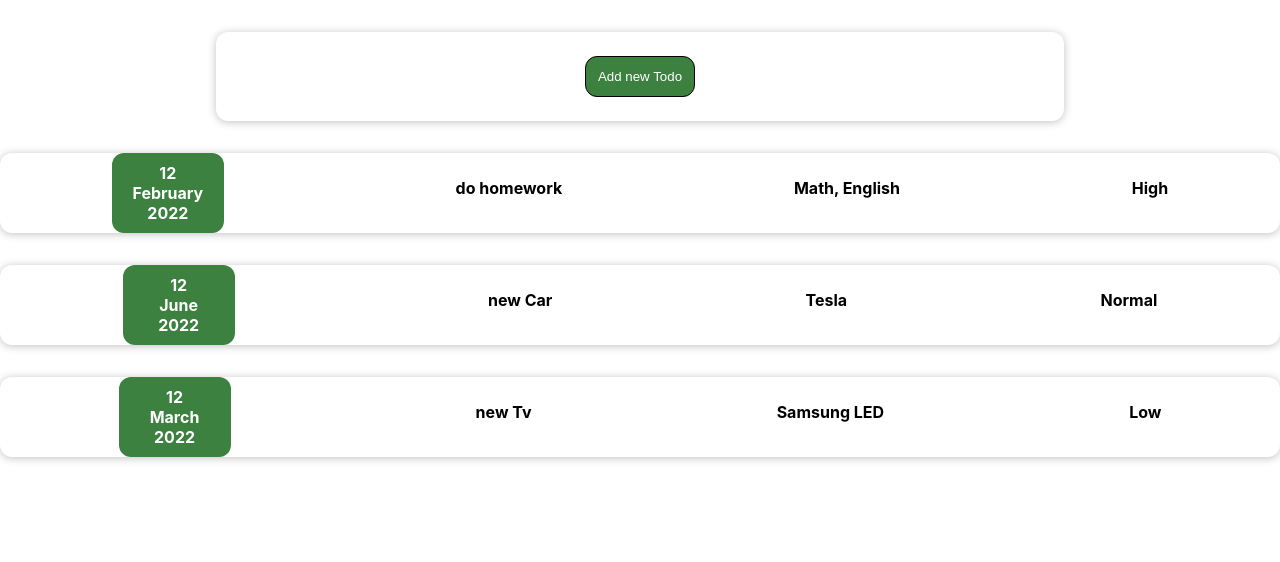
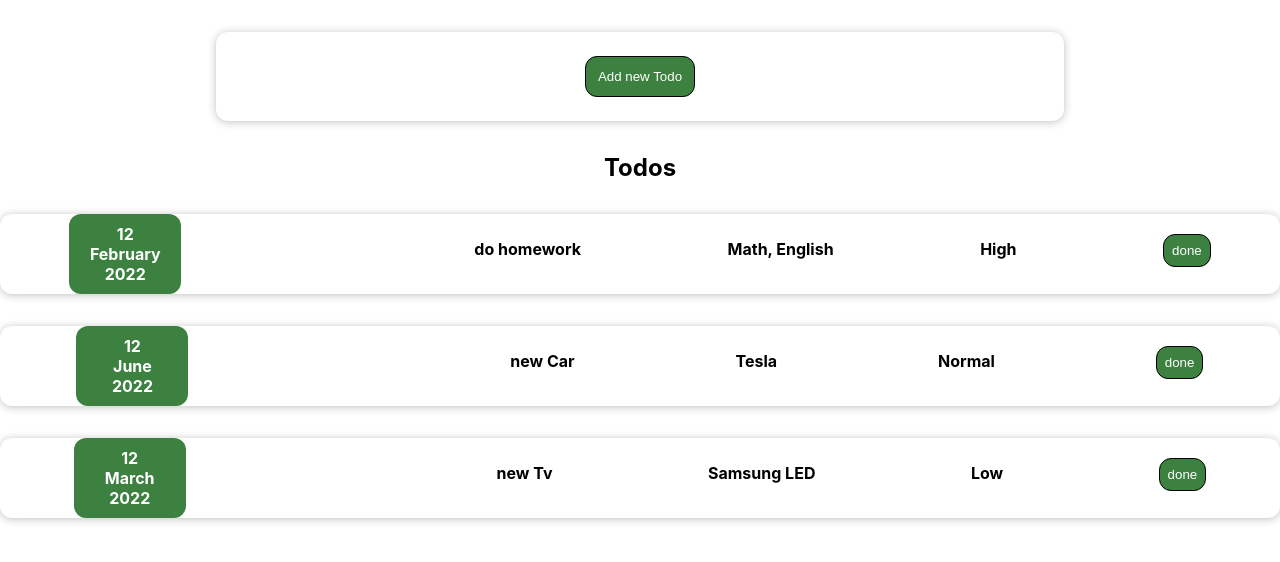
Before and after one commit to burak-h61/Projects, a React (Create React App) app: page / in a window 1280 px wide. Shown: the top 562 px of the page. Built offline with nearby package versions, Linux system fonts and the light colour scheme.

Commit message:
-added delete function - new button in the todos -adjusted styling -added new headline in app.js

```diff
--- a/src/App.css
+++ b/src/App.css
@@ -1,38 +1,3 @@
-.App {
+.todo__start{
   text-align: center;
 }
-
-.App-logo {
-  height: 40vmin;
-  pointer-events: none;
-}
-
-@media (prefers-reduced-motion: no-preference) {
-  .App-logo {
-    animation: App-logo-spin infinite 20s linear;
-  }
-}
-
-.App-header {
-  background-color: #282c34;
-  min-height: 100vh;
-  display: flex;
-  flex-direction: column;
-  align-items: center;
-  justify-content: center;
-  font-size: calc(10px + 2vmin);
-  color: white;
-}
-
-.App-link {
-  color: #61dafb;
-}
-
-@keyframes App-logo-spin {
-  from {
-    transform: rotate(0deg);
-  }
-  to {
-    transform: rotate(360deg);
-  }
-}
--- a/src/App.js
+++ b/src/App.js
@@ -1,42 +1,61 @@
 import { useState } from "react";
 import TodoList from "./components/Todo/TodoList";
 import NewTodo from "./components/newTodo/NewTodo";
+import "./App.css"
 
 function App() {
   const todoPriority = ["High", "Normal", "Low"];
-  const DUMMY_TODOS=[
+  const DUMMY_TODOS = [
     {
-      id:1,
-      title:"do homework",
-      description:"Math, English",
-      priority:todoPriority[0],
-      date: new Date(2022,1,12)
+      id: 1,
+      title: "do homework",
+      description: "Math, English",
+      priority: todoPriority[0],
+      date: new Date(2022, 1, 12),
     },
     {
-      id:2,
-      title:"new Car",
-      description:"Tesla",
-      priority:todoPriority[1],
-      date: new Date(2022,5,12)
+      id: 2,
+      title: "new Car",
+      description: "Tesla",
+      priority: todoPriority[1],
+      date: new Date(2022, 5, 12),
     },
     {
-      id:3,
-      title:"new Tv",
-      description:"Samsung LED",
-      priority:todoPriority[2],
-      date: new Date(2022,2,12)
+      id: 3,
+      title: "new Tv",
+      description: "Samsung LED",
+      priority: todoPriority[2],
+      date: new Date(2022, 2, 12),
     },
   ];
-  const[todos,setTodo] = useState(DUMMY_TODOS);
-  const addTodoHandler=(todo)=>{
-    setTodo(prevTodo=>{
-      return [todo,...prevTodo];
+  const [todos, setTodo] = useState(DUMMY_TODOS);
+  const onAddTodoHandler = (todo) => {
+    setTodo((prevTodo) => {
+      return [todo, ...prevTodo];
     });
   };
+  // id doesnt work --> need to research for now delete function work
+  const onRemoveTodoHandler = (selectedTodo) => {
+    console.log(selectedTodo.id);
+    setTodo((prevTodo) =>
+      prevTodo.filter((todo) => {
+        return (
+          todo.title !== selectedTodo.title ||
+          todo.description !== selectedTodo.description ||
+          todo.priority !== selectedTodo.priority ||
+          todo.date !== selectedTodo.date
+        );
+      })
+    );
+  };
+
   return (
     <div>
-      <NewTodo onAddTodo={addTodoHandler}/>
-      <TodoList items={todos} />
+      <NewTodo onAddTodo={onAddTodoHandler} />
+      <div className="todo__start">
+        <h2>Todos</h2>
+      </div>
+      <TodoList items={todos} onRemoveTodoHandler={onRemoveTodoHandler} />
     </div>
   );
 }
--- a/src/components/Todo/Todo.css
+++ b/src/components/Todo/Todo.css
@@ -1,3 +1,7 @@
+:root{
+    --m-top:25px;
+    --font:bold;
+}
 .todo__content{
     width: 100%;
     display: flex;
@@ -16,15 +20,27 @@
 }
 
 .todo__title{
-    margin-top: 25px;
-    font-weight: bold;
+    margin-top:var(--m-top);
+    font-weight: var(--font);
 }
 
 .todo__description{
-    margin-top: 25px;
-    font-weight: bold;
+    margin-top:var(--m-top);
+    font-weight: var(--font);
 }
 .todo__priority{
-    margin-top: 25px;
-    font-weight: bold;
+    margin-top:var(--m-top);
+    font-weight:var(--font);
 }
+.todo__delete{
+    margin-top:20px;
+    font:inherit;
+}
+
+.todo__delete button{
+    padding:8px;
+    border-radius: 12px;
+    color: #ffffff;
+    background-color: #3d8140;
+    border:1px solid black;
+}
--- a/src/components/Todo/Todo.js
+++ b/src/components/Todo/Todo.js
@@ -1,13 +1,22 @@
 import TodoDate from "../TodoDate";
 import "./Todo.css";
 const Todo = (props) => {
-
+  const onDeleteHandler = (event) => {
+    event.preventDefault();
+    props.onRemoveData(props);
+  };
   return (
     <div className="todo__content">
-      <TodoDate date={props.date}/>
+      <TodoDate date={props.date} />
+      <div>{props.id}</div>
       <div className="todo__title">{props.title}</div>
       <div className="todo__description">{props.description}</div>
-      <div className="todo__priority" >{props.priority}</div>
+      <div className="todo__priority">{props.priority}</div>
+      <div className="todo__delete">
+        <button type="submit" onClick={onDeleteHandler}>
+          done
+        </button>
+      </div>
     </div>
   );
 };
--- a/src/components/Todo/TodoList.js
+++ b/src/components/Todo/TodoList.js
@@ -1,6 +1,9 @@
 import "./TodoList.css";
 import Todo from "./Todo";
 const TodoList = (props) => {
+  const onRemoveData = (selectedTodo) => {
+    props.onRemoveTodoHandler(selectedTodo);
+  };
   let noTodo = <h2>No Todo was found.</h2>;
   return (
     <div className="todo_list">
@@ -14,6 +17,7 @@ const TodoList = (props) => {
                 description={todo.description}
                 date={todo.date}
                 priority={todo.priority}
+                onRemoveData={onRemoveData}
               />
             );
           })}
--- a/src/components/newTodo/TodoForm.js
+++ b/src/components/newTodo/TodoForm.js
@@ -50,6 +50,7 @@ const TodoForm = (props) => {
             onChange={onTitleHandler}
             required
             pattern="\S+.*"
+            maxLength="15"
           />
         </div>
         <div className="todo__control">
@@ -60,6 +61,7 @@ const TodoForm = (props) => {
             onChange={onDescriptionHandler}
             required
             pattern="\S+.*"
+            maxLength="10"
           />
         </div>
         <div className="todo__control">
@@ -71,7 +73,7 @@ const TodoForm = (props) => {
           >
             <option></option>
             {selectOptions.map((option) => (
-              <option key={Math.random()}>{option}</option>
+              <option key={Math.random().toString()}>{option}</option>
             ))}
           </select>
         </div>
```
